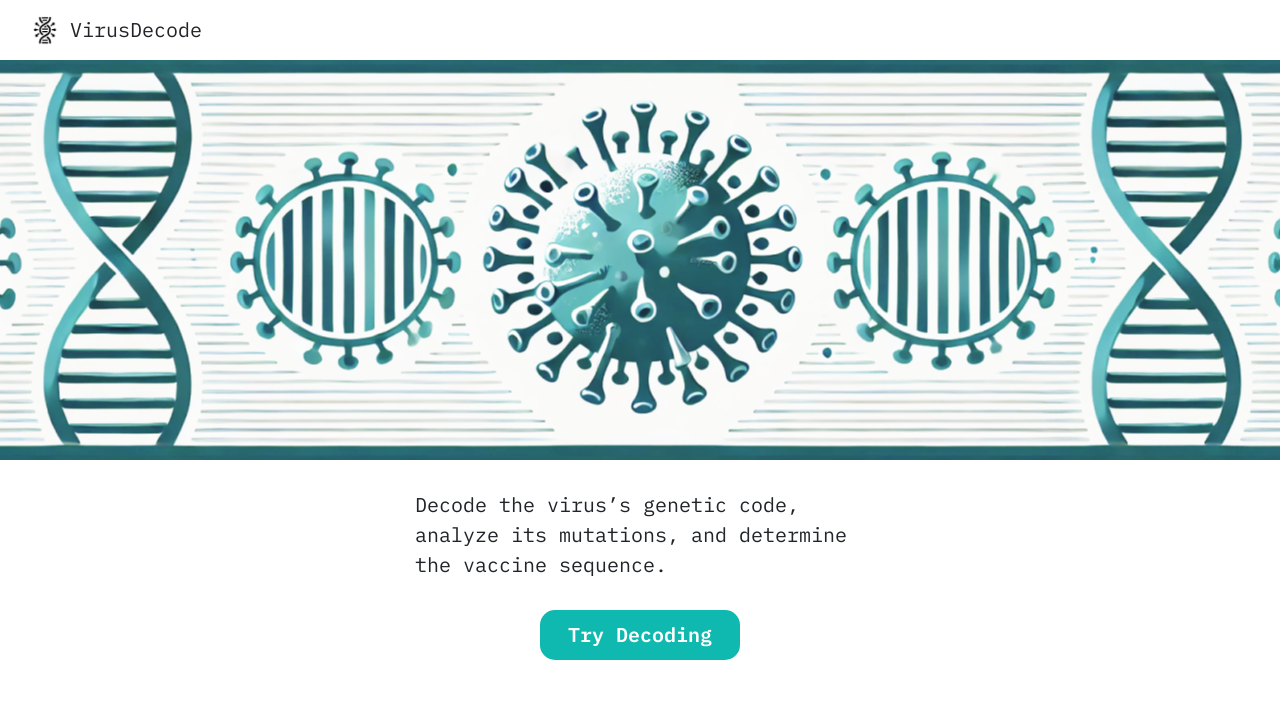
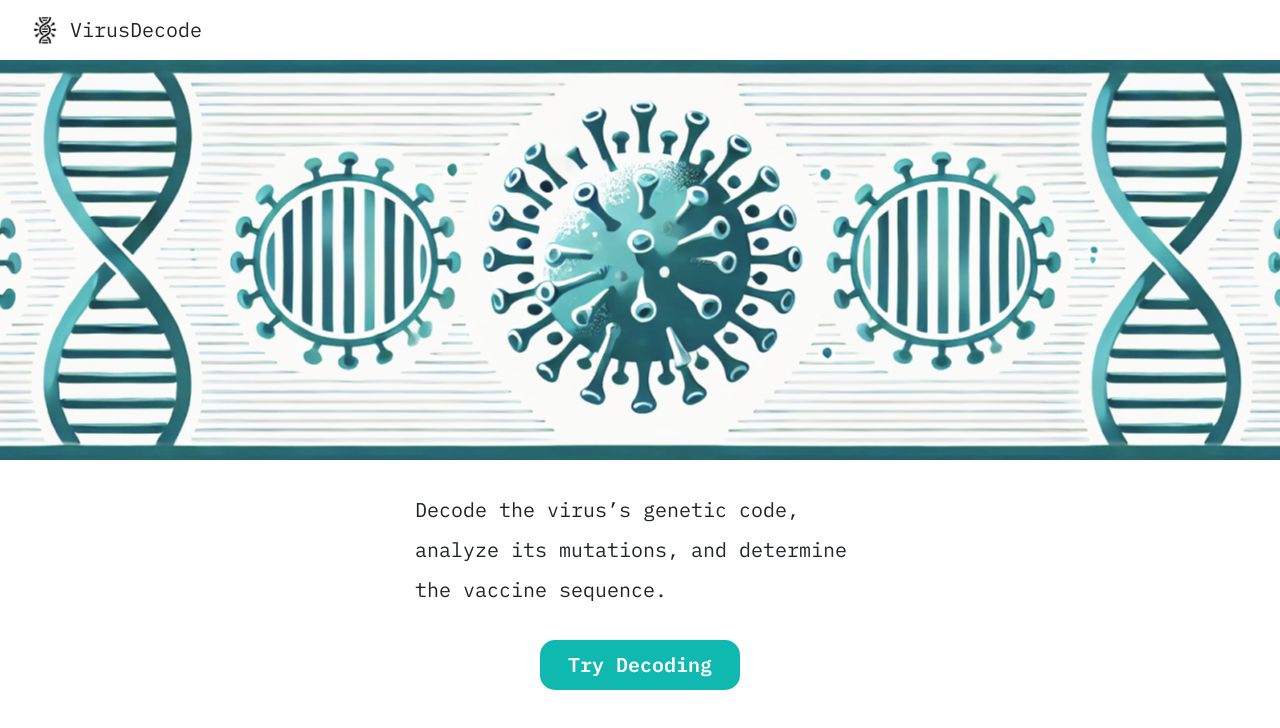
Before and after one commit to VirusDecode-project/VirusDecode, a React (Create React App) app in the folder frontend/: page / in a window 1280 px wide. Shown: the top 728 px of the page. Built offline with nearby package versions, Linux system fonts and the light colour scheme; no server answers.

Commit message:
chore: Update home description design

```diff
--- a/frontend/src/styles/Home.css
+++ b/frontend/src/styles/Home.css
@@ -25,7 +25,7 @@
 }
 
 .text-box {
-  /* line-height: 3;   */
+  line-height: 2;
   width: 450px;
   margin: 30px auto; /* 수평 가운데 정렬 */
 }
```
